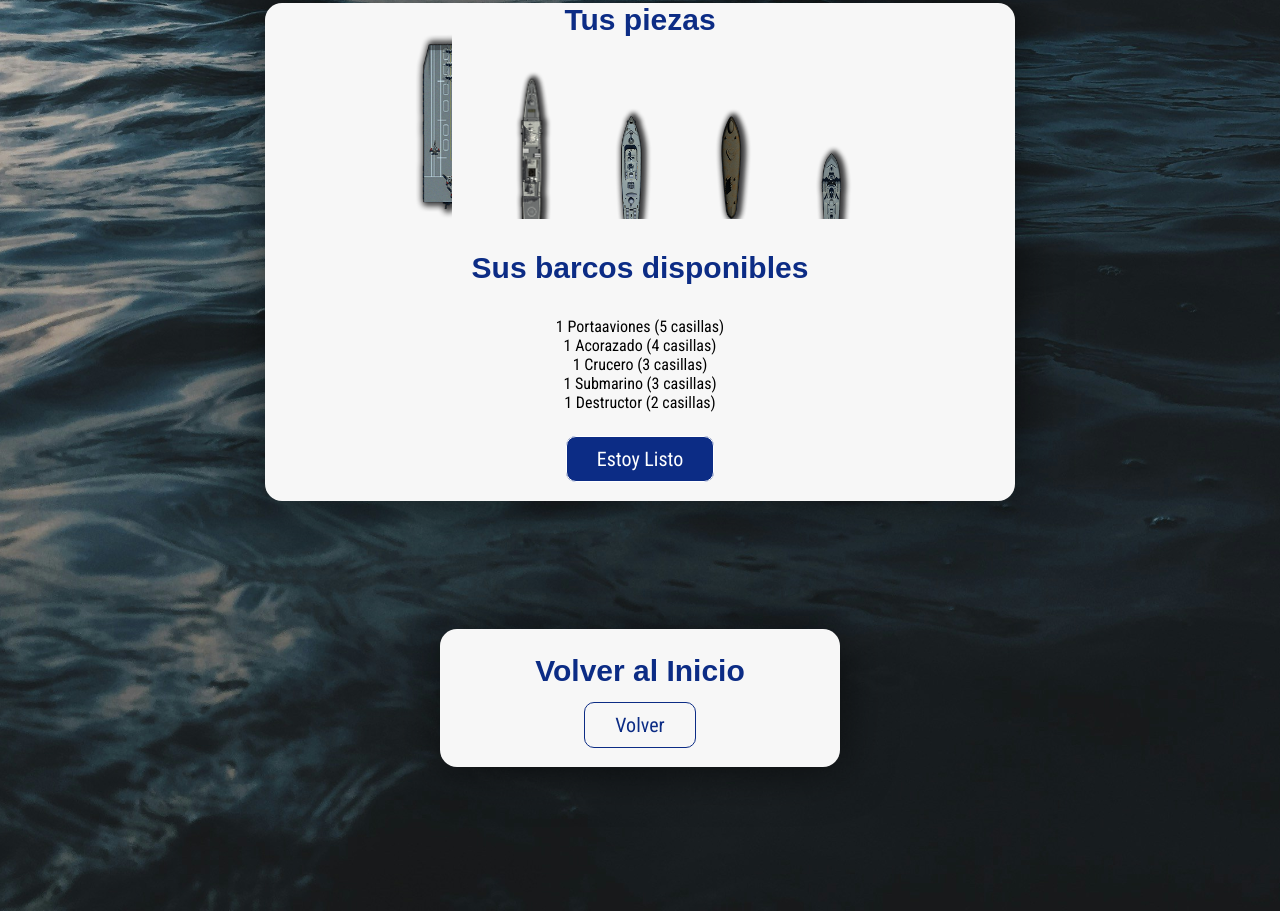
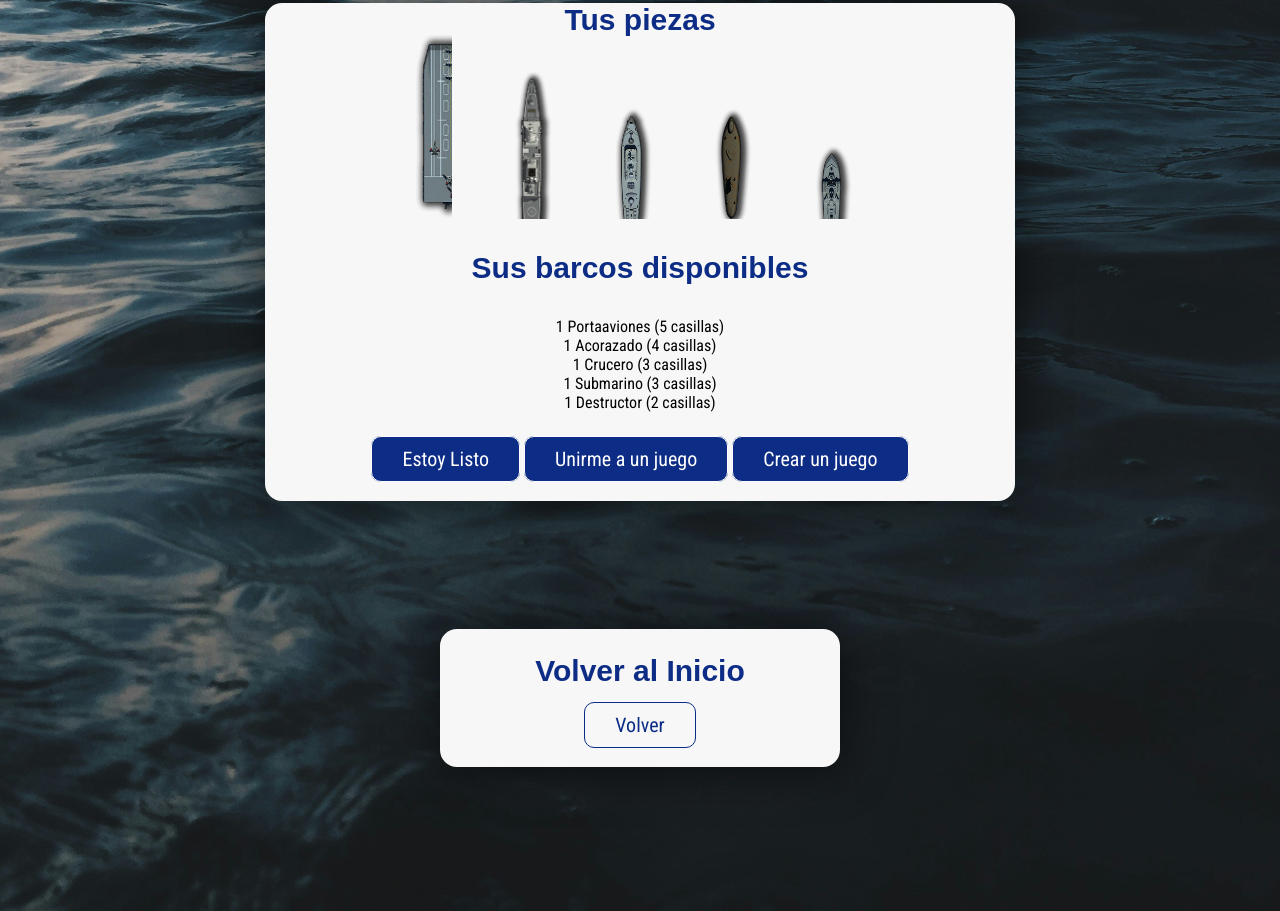
Before and after one commit to alfredorndon/taller-web-grupal, a plain HTML site: page client/tablero-barcos.html in a window 1280 px wide. Shown: the part 969-1880 px from the top of the page. Drawn offline with Linux system fonts and the light colour scheme; a web font is replaced by a local one.

Commit message:
agregados botones en tablero-barcos

```diff
--- a/client/tablero-barcos.html
+++ b/client/tablero-barcos.html
@@ -39,6 +39,8 @@
                             <li id="destructor">1 Destructor (2 casillas)</li>
                         </ul>
                         <a href="juego.html">Estoy Listo</a>
+                        <a href="">Unirme a un juego</a>
+                        <a href="">Crear un juego</a>
                     </section>
                 </div>
             </section>
```
